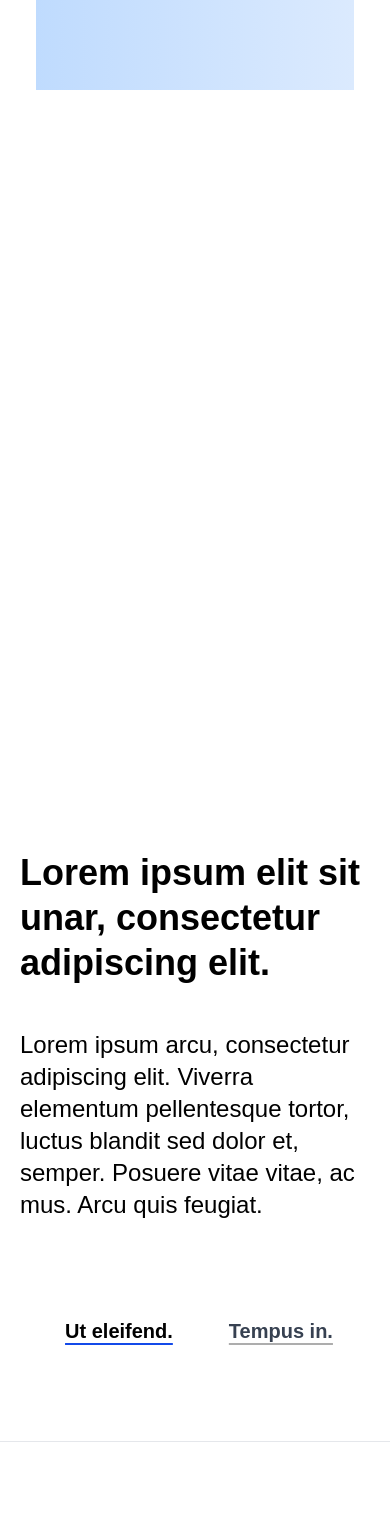
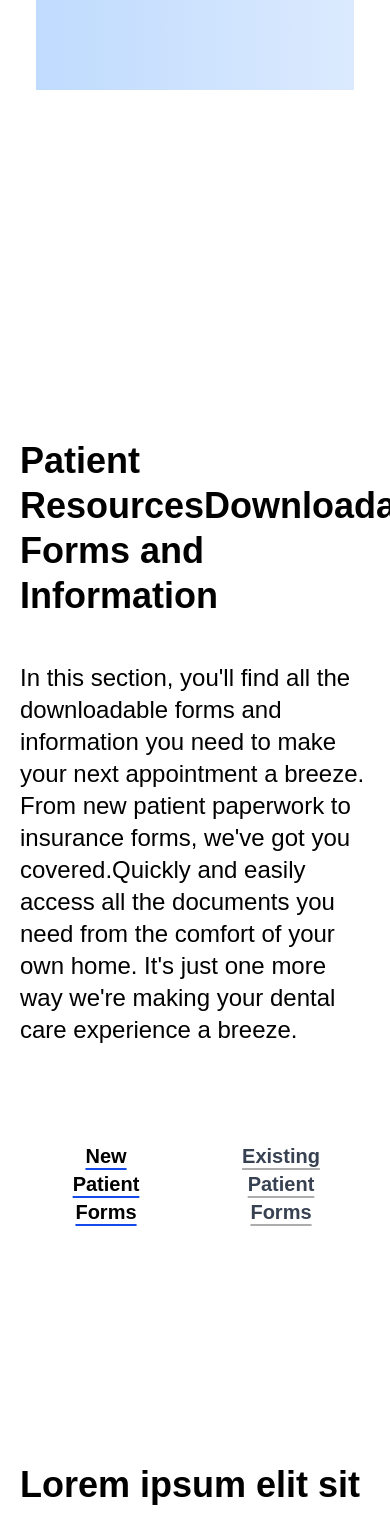
Before and after one commit to HunterGerlach/www.gerlachfamilydentistry.com-staging, a Next.js app: page / in a window 390 px wide. Shown: the part 8611-10126 px from the top of the page. Built offline with nearby package versions, Linux system fonts and the light colour scheme; a web font is replaced by a local one.

Commit message:
Rename existing to portal

```diff
--- a/components/ExistingPatients.tsx
+++ /dev/null
@@ -1,17 +0,0 @@
-import Image from "next/image";
-
-export default function ExistingPatients() {
-  return (
-    <div
-      id="existing-patients"
-      className="invisible mx-auto flex max-w-6xl p-3 pb-32 lg:visible lg:px-2"
-    >
-      <Image
-        src="https://picsum.photos/648/480?"
-        alt="img"
-        width={648}
-        height={480}
-      />
-    </div>
-  );
-}
--- a/components/Layout.tsx
+++ b/components/Layout.tsx
@@ -4,11 +4,12 @@
 import Image from "next/image";
 
 import AboutUs from "./AboutUs";
-import ExistingPatients from "./ExistingPatients";
+import ExistingPatients from "./PatientResources";
 import Invisalign from "./Invisalign";
 import Other from "./Other";
 import Reviews from "./Reviews";
 import Services from "./Services";
+import PatientResources from "./PatientResources";
 
 export default function Main() {
   return (
@@ -17,7 +18,7 @@ export default function Main() {
         <AboutUs />
         <Services />
         <Reviews />
-        <ExistingPatients />
+        <PatientResources />
         <Invisalign />
         <hr className="border-gray-200" />
         <Other />
--- a/components/NavBar.tsx
+++ b/components/NavBar.tsx
@@ -64,10 +64,10 @@ export default function NavBar() {
         </a>
         <a
           className="mt-2 inline-flex items-center px-4 py-3 text-lg font-semibold tracking-tighter text-black"
-          href="#existing-patients"
+          href="#patient-resources"
           onClick={smoothScroll}
         >
-          Existing Patients
+          Patient Resources
         </a>
         <a
           className="mt-2 inline-flex items-center px-4 py-3 text-lg font-semibold tracking-tighter text-black"
--- /dev/null
+++ b/components/PatientResources.tsx
@@ -0,0 +1,41 @@
+import Image from "next/image";
+import Link from "next/link";
+
+export default function PatientResources() {
+  return (
+    <div id="patient-resources" className="mx-auto px-5 pt-32 pb-24 lg:px-24">
+      <div className="my-3 flex w-full flex-col text-left lg:text-center">
+        <h2 className="bold mb-8 text-4xl font-bold leading-tight text-black lg:text-6xl">
+          Patient Resources
+          <br className="hidden lg:inline-block" />
+          Downloadable Forms and Information
+        </h2>
+      </div>
+      <div className="flex w-full flex-col text-left lg:text-center">
+        <h3 className="text-2xl text-black">
+          In this section, you'll find all the downloadable forms and
+          information you need to make your next appointment a breeze. From new
+          patient paperwork to insurance forms, we've got you covered.
+          <br className="hidden lg:inline-block" />
+          Quickly and easily access all the documents you need from the comfort
+          of your own home. It's just one more way we're making your dental care
+          experience a breeze.
+        </h3>
+      </div>
+      <div className="flex w-full flex-row justify-center pt-24 text-center">
+        <Link
+          href="/"
+          className="underline-blue px-8 text-xl font-semibold text-black"
+        >
+          New Patient Forms
+        </Link>
+        <Link
+          href="/"
+          className="underline-gray px-6 text-xl font-semibold text-gray-700"
+        >
+          Existing Patient Forms
+        </Link>
+      </div>
+    </div>
+  );
+}
```
